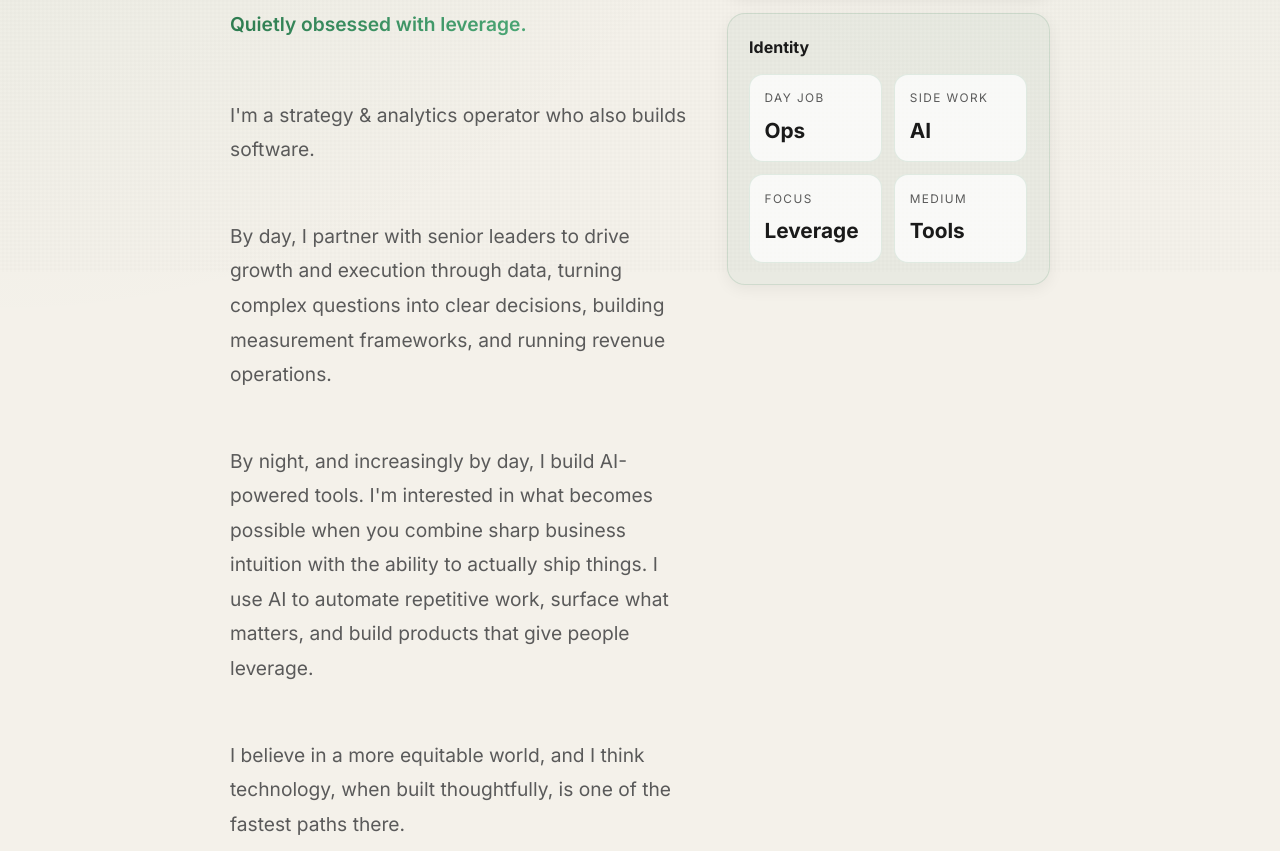
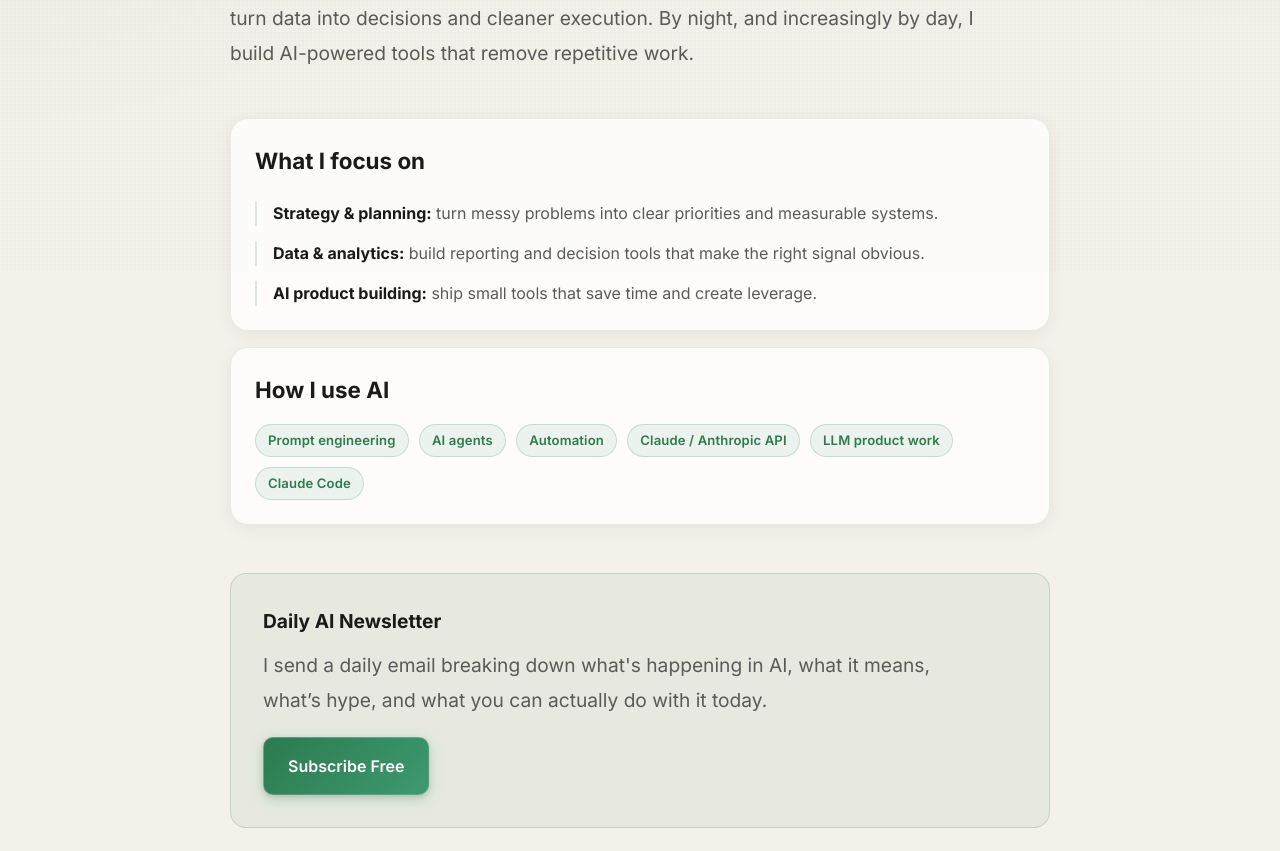
Before and after one commit to rich-shrestha/rich-shrestha.github.io, a plain HTML site: page about.html in a window 1280 px wide. Shown: the part 528-1379 px from the top of the page. Drawn offline with Linux system fonts and the light colour scheme.

Commit message:
Simplify about page copy

```diff
--- a/about.html
+++ b/about.html
@@ -33,81 +33,42 @@
     </header>
 
     <section class="hero">
-      <div class="hero-content page-grid">
-        <div class="page-main">
-          <div>
+      <div class="hero-content hero-stack hero-narrow">
+        <div class="hero-copy">
           <div class="eyebrow">About</div>
           <h1>Strategy operator. AI builder.</h1>
-            <p class="hero-subtitle">Quietly obsessed with leverage.</p>
-          </div>
-
-          <div class="content-stack">
+          <p class="hero-subtitle">I like useful work and clear signal.</p>
           <p>
-              I'm a strategy & analytics operator who also builds software.
-            </p>
-            <p>
-              By day, I partner with senior leaders to drive growth and execution through data, turning complex questions into clear decisions, building measurement frameworks, and running revenue operations.
-            </p>
-            <p>
-              By night, and increasingly by day, I build AI-powered tools. I'm interested in what becomes possible when you combine sharp business intuition with the ability to actually ship things. I use AI to automate repetitive work, surface what matters, and build products that give people leverage.
-            </p>
-            <p>
-              I believe in a more equitable world, and I think technology, when built thoughtfully, is one of the fastest paths there.
+            I’m a strategy and analytics operator who also builds software. By day, I help teams turn data into decisions and cleaner execution. By night, and increasingly by day, I build AI-powered tools that remove repetitive work.
           </p>
         </div>
 
-          <div class="expertise-section">
-            <div class="section-divider"></div>
+        <div class="story-panel">
+          <h2 class="section-heading">What I focus on</h2>
+          <ul class="about-bullets">
+            <li><strong>Strategy & planning:</strong> turn messy problems into clear priorities and measurable systems.</li>
+            <li><strong>Data & analytics:</strong> build reporting and decision tools that make the right signal obvious.</li>
+            <li><strong>AI product building:</strong> ship small tools that save time and create leverage.</li>
+          </ul>
+        </div>
+
+        <div class="story-panel">
           <h2 class="section-heading">How I use AI</h2>
           <div class="skill-tags-row">
             <span class="skill-tag">Prompt engineering</span>
-              <span class="skill-tag">AI agent workflows</span>
-              <span class="skill-tag">Automation pipelines</span>
+            <span class="skill-tag">AI agents</span>
+            <span class="skill-tag">Automation</span>
             <span class="skill-tag">Claude / Anthropic API</span>
-              <span class="skill-tag">LLM product development</span>
+            <span class="skill-tag">LLM product work</span>
             <span class="skill-tag">Claude Code</span>
           </div>
         </div>
 
         <div class="newsletter-callout">
           <h4>Daily AI Newsletter</h4>
-            <p>I send a daily email breaking down what's happening in AI, what it means, what's hype, and what you can actually do with it today.</p>
+          <p>I send a daily email breaking down what's happening in AI, what it means, what’s hype, and what you can actually do with it today.</p>
           <a href="https://dailyaisignal.beehiiv.com/" class="btn-primary" target="_blank" rel="noreferrer">Subscribe Free</a>
         </div>
-        </div>
-
-        <aside class="page-aside">
-          <div class="meta-card">
-            <h3>What I care about</h3>
-            <ul class="meta-list">
-              <li><strong>Leverage:</strong> systems that compound time and attention</li>
-              <li><strong>Signal:</strong> turning messy information into useful judgment</li>
-              <li><strong>Shipping:</strong> moving from idea to working tool quickly</li>
-            </ul>
-          </div>
-
-          <div class="meta-card meta-card-soft">
-            <h3>Identity</h3>
-            <div class="stat-grid">
-              <div class="stat">
-                <span>Day job</span>
-                <strong>Ops</strong>
-              </div>
-              <div class="stat">
-                <span>Side work</span>
-                <strong>AI</strong>
-              </div>
-              <div class="stat">
-                <span>Focus</span>
-                <strong>Leverage</strong>
-              </div>
-              <div class="stat">
-                <span>Medium</span>
-                <strong>Tools</strong>
-              </div>
-            </div>
-          </div>
-        </aside>
       </div>
     </section>
 
```
Lines whose indentation alone changed are shown as unchanged.
